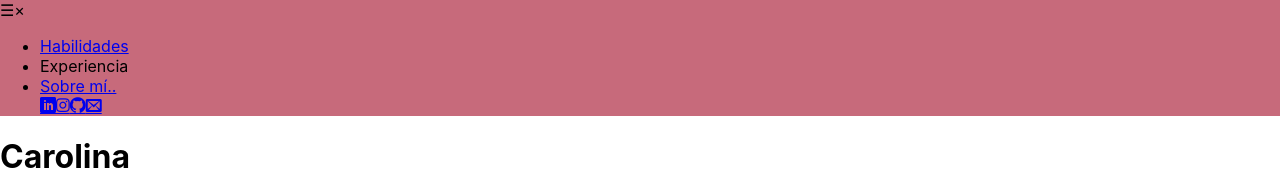
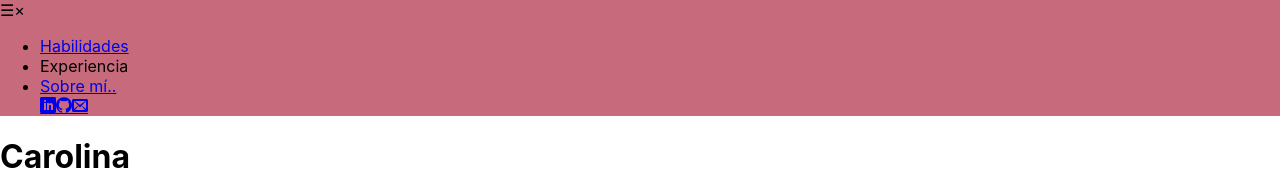
Before and after one commit to CBMaio/Portfolio, a React (Create React App) app: page /main in a window 1280 px wide. Shown: the top 186 px of the page. Built offline with nearby package versions, Linux system fonts and the light colour scheme; a web font is replaced by a local one.

Commit message:
Modifico el tamaño de la letra y botones de contacto, elimino contacto de Instagram

```diff
--- a/src/Componentes/Main/Contacto/index.js
+++ b/src/Componentes/Main/Contacto/index.js
@@ -6,7 +6,6 @@ const Contacto = () => {
     return(
         <ContactBtn>
             <SocialMediaLink target="_blank" href="https://www.linkedin.com/in/carolinamaio/"><i class="iconBtn-linkedin"></i></SocialMediaLink>
-            <SocialMediaLink target="_blank" href="https://www.instagram.com/caromaio/"><i class="iconBtn-instagram"></i></SocialMediaLink>
             <SocialMediaLink target="_blank" href="https://github.com/CBMaio"><i class="iconBtn-github"></i></SocialMediaLink>
             <SocialMediaLink href="mailto:carolinabelenmaio@gmail.com"><i class="iconBtn-envelop"></i></SocialMediaLink>
         </ContactBtn>
@@ -19,7 +18,6 @@ const ContactBtn = styled.div`{
     width: 100%;
     height: 60px;
     background: #9A9EAB;
-    //border-radius: 40px;
     overflow: hidden;
     display: flex;
     align-items: center;
@@ -35,7 +33,7 @@ const SocialMediaLink = styled.a`{
     text-decoration: none;
     flex: 1;
     color: #5D535E;
-    font-size: 18px;
+    font-size: 20px;
     text-align: center;
 
     &:hover {
@@ -44,7 +42,6 @@ const SocialMediaLink = styled.a`{
     }
 
     @media (max-width: 768px){
-        font-size: 24px;
         font-weight: lighter;
     }
 }`;
```
